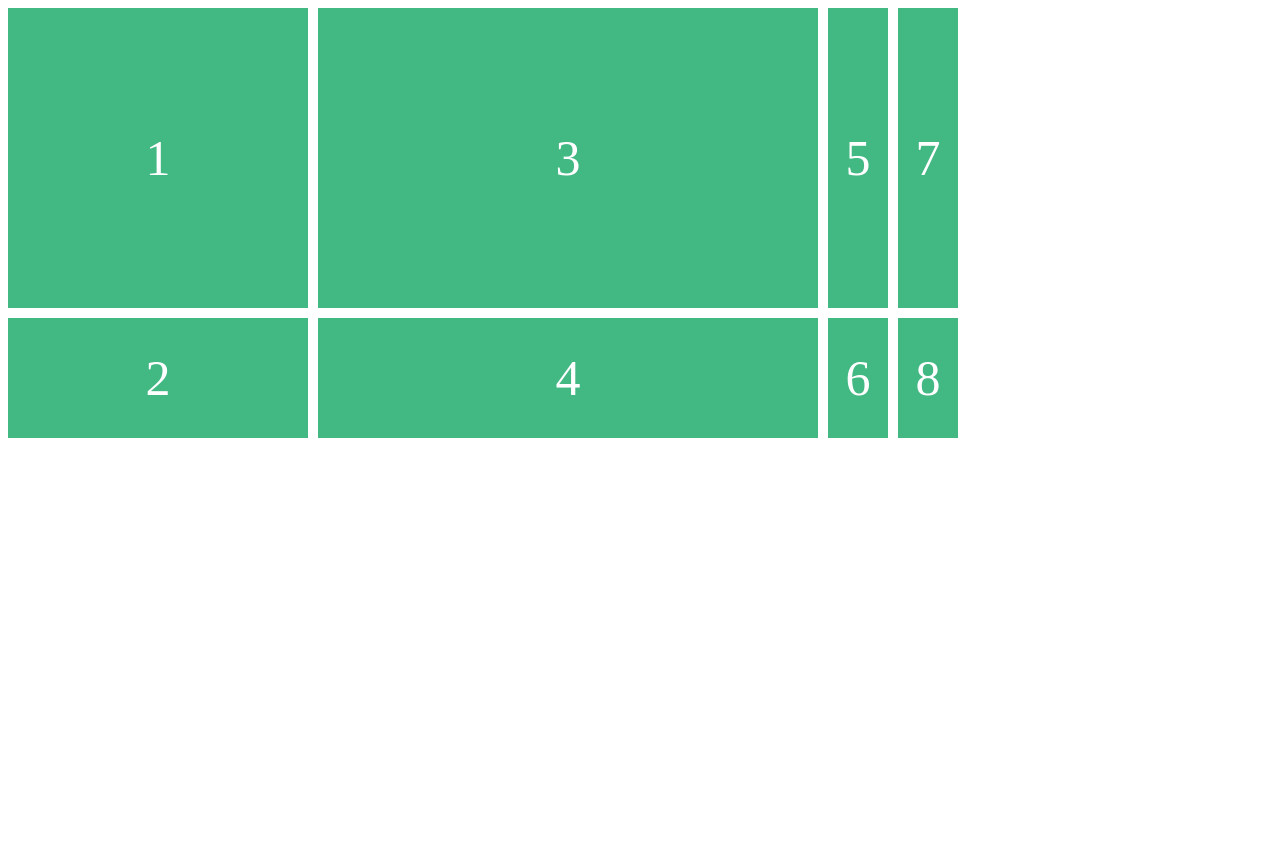
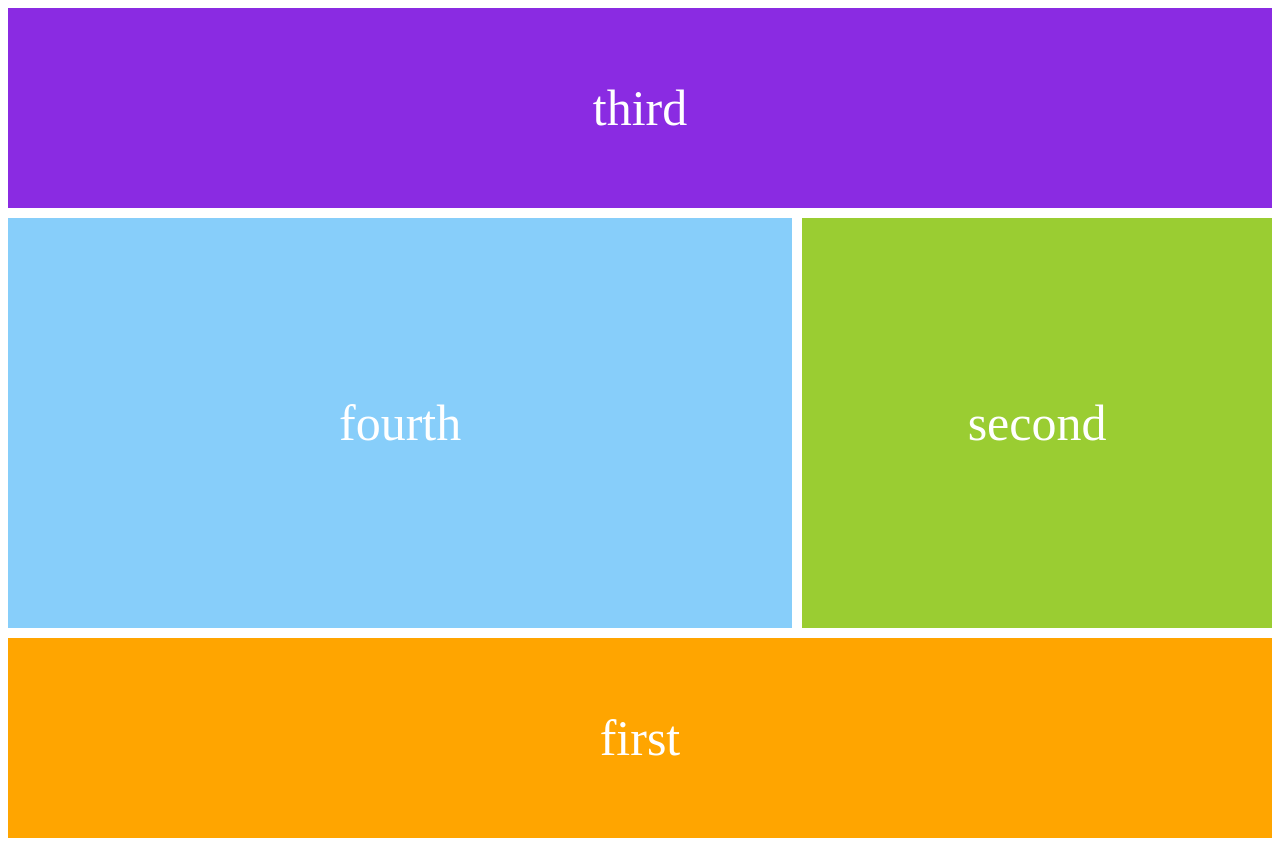
Before and after one commit to choibumsu/CSS_master, a plain HTML site: page grid/grid.html in a window 1280 px wide. Before the commit the page ends 800 px from the top, so only its background shows below. Drawn offline with Linux system fonts and the light colour scheme.

Commit message:
[CHANGE] grid-template-areas 속성 적용

```diff
--- a/grid/grid.html
+++ b/grid/grid.html
@@ -7,33 +7,49 @@
   <style>
     .father {
       display: grid;
-      grid-template-rows: 300px 120px;
-      grid-template-columns: 300px 500px;
+      grid-auto-rows: 200px;
       grid-gap: 10px;
-      grid-auto-columns: 60px;
-      grid-auto-flow: column;
+      grid-template-areas: "header header header"
+                           "content content sidebar"
+                           "content content sidebar"
+                           "footer footer footer";
+    }
+
+    .first {
+      grid-area: footer;
+      background-color : orange;
+    }
+
+    .second {
+      grid-area: sidebar;
+      background-color: yellowgreen;
+    }
+
+    .third {
+      grid-area: header;
+      background-color: blueviolet;
+    }
+
+    .fourth {
+      grid-area: content;
+      background-color: lightskyblue;
     }
 
     .box {
-      background-color: #42b883;
       display: flex;
       justify-content: center;
       align-items: center;
       color:white;
       font-size: 50px;
-    }
+  }
   </style>
 </head>
 <body>
   <div class="father">
-    <div class="box">1</div>
-    <div class="box">2</div>
-    <div class="box">3</div>
-    <div class="box">4</div>
-    <div class="box">5</div>
-    <div class="box">6</div>
-    <div class="box">7</div>
-    <div class="box">8</div>
+    <div class="first box">first</div>
+    <div class="second box">second</div>
+    <div class="third box">third</div>
+    <div class="fourth box">fourth</div>
   </div>
 </body>
 </html>
```
